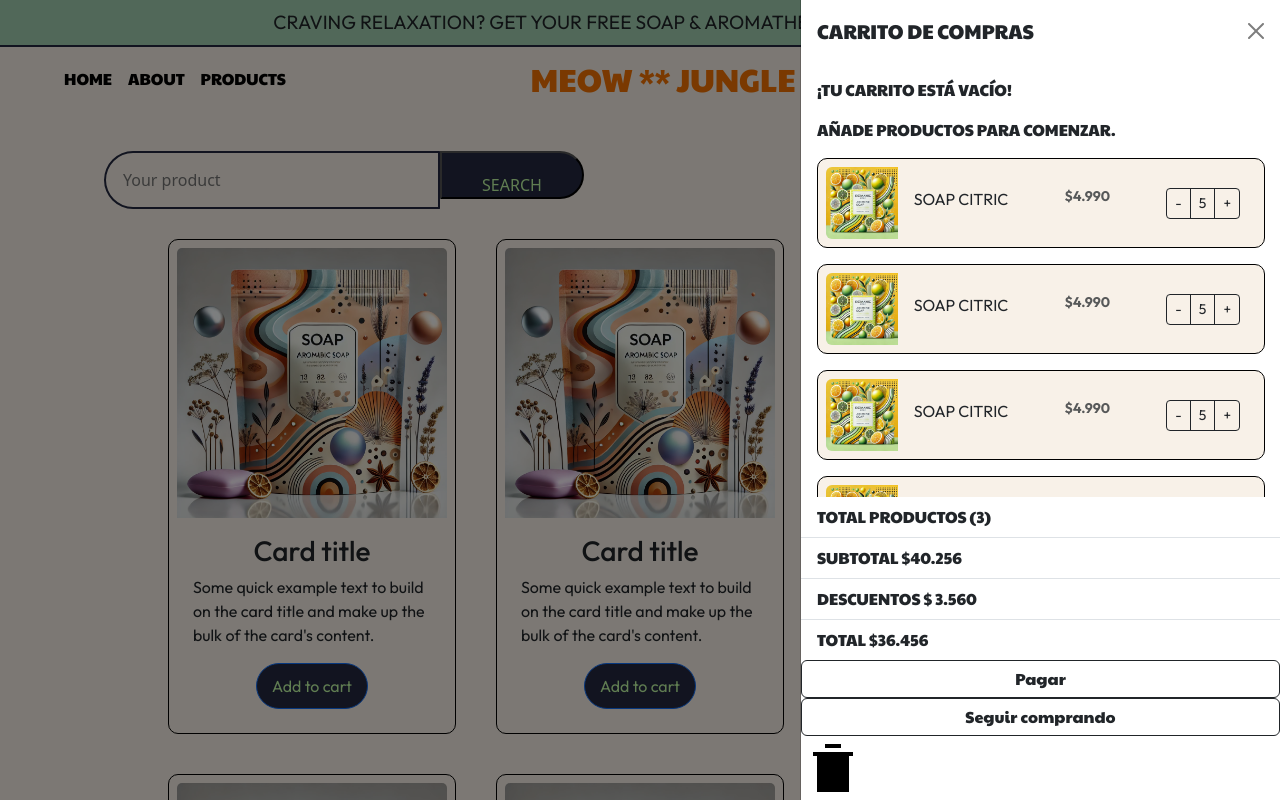
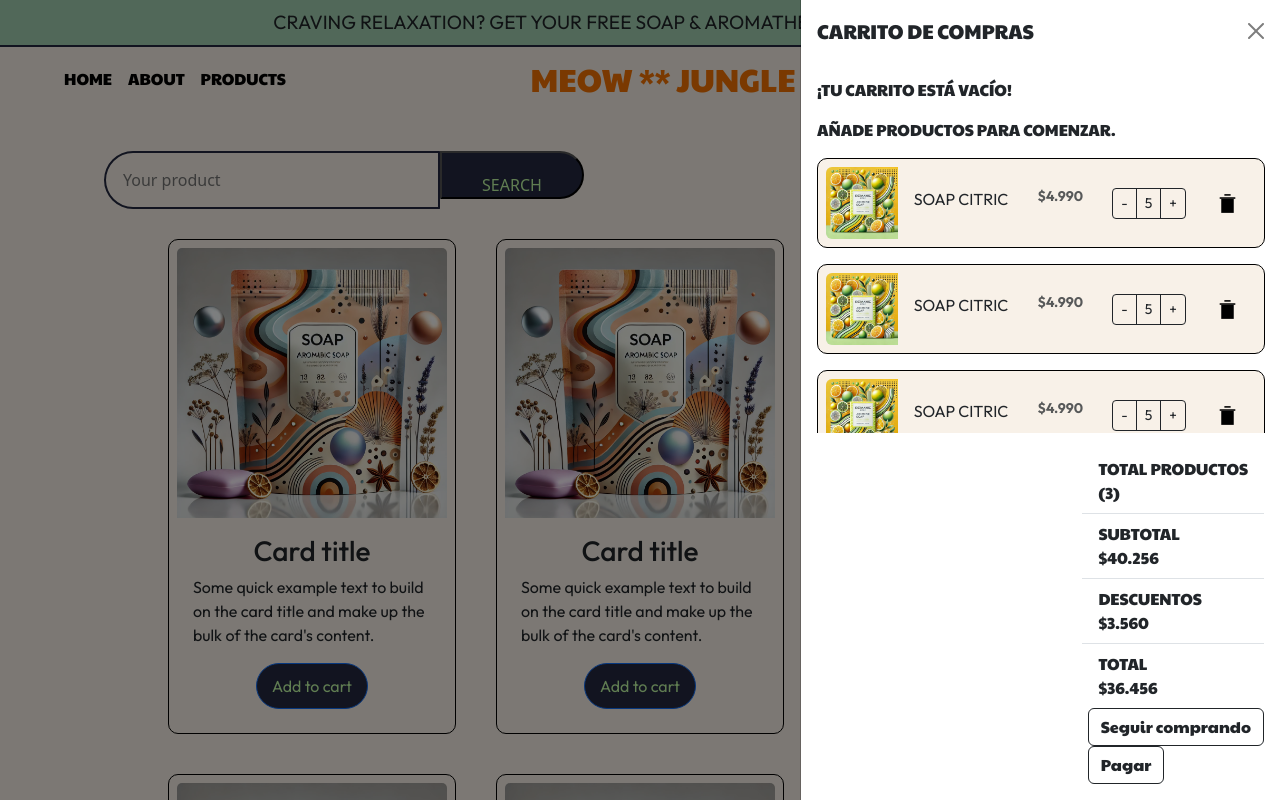
Before and after one commit to CaroMokka/Ecommerce-MeowJungle, a React (Vite) app in the folder frontend/: page /products in a window 1280 px wide. Both pictures are taken after a click on the link 1199 px from the left and 78 px from the top of the page. Shown: the top 800 px of the page. Built offline with nearby package versions, Linux system fonts and the light colour scheme.

Commit message:
Add buttons cart

```diff
--- a/frontend/src/components/common/cart/Cart.tsx
+++ b/frontend/src/components/common/cart/Cart.tsx
@@ -1,5 +1,6 @@
 import ListCart from "./listCart/ListCart"
 import ResumeCart from "./resumeCart/ResumeCart"
+import EmptyCartMessage from "./emptyCartMessage/EmptyCartMessage"
 function Cart() {
   return (
     <>
@@ -48,14 +49,8 @@ function Cart() {
           ></button>
         </div>
         <div className="offcanvas-body" style={{width:"60vh"}}>
-            <p>
-            ¡Tu carrito está vacío!
-            </p>
-            <p>
-            Añade productos para comenzar.
-            </p>
+            <EmptyCartMessage/>
            < ListCart/>
-
         </div>
         <ResumeCart/>
       </div>
--- /dev/null
+++ b/frontend/src/components/common/cart/buttonsCart/ButtonBuy.tsx
@@ -0,0 +1,12 @@
+
+function ButtonBuy() {
+  return (
+    <div>
+       <button type="button" className="btn btn-outline-dark">
+          Seguir comprando
+        </button>
+    </div>
+  )
+}
+
+export default ButtonBuy
--- /dev/null
+++ b/frontend/src/components/common/cart/buttonsCart/ButtonPay.tsx
@@ -0,0 +1,11 @@
+function ButtonPay() {
+  return (
+    <div>
+      <button type="button" className="btn btn-outline-dark">
+          Pagar
+        </button>
+    </div>
+  )
+}
+
+export default ButtonPay
--- /dev/null
+++ b/frontend/src/components/common/cart/emptyCartMessage/EmptyCartMessage.tsx
@@ -0,0 +1,14 @@
+function EmptyCartMessage() {
+  return (
+    <div>
+      <p>
+            ¡Tu carrito está vacío!
+            </p>
+            <p>
+            Añade productos para comenzar.
+            </p>
+    </div>
+  )
+}
+
+export default EmptyCartMessage
--- a/frontend/src/components/common/cart/productCart/ProductCart.tsx
+++ b/frontend/src/components/common/cart/productCart/ProductCart.tsx
@@ -1,4 +1,5 @@
 import QuantityProduct from "./quantityProduct/QuantityProduct";
+import DeleteProduct from "./deleteProduct/DeleteProduct";
 function ProductCart() {
   return (
     <>
@@ -21,6 +22,7 @@ function ProductCart() {
                 </small>
               </p>
               <QuantityProduct />
+              <DeleteProduct />
             </div>
           </div>
         </div>
--- a/frontend/src/components/common/cart/productCart/deleteProduct/DeleteProduct.tsx
+++ b/frontend/src/components/common/cart/productCart/deleteProduct/DeleteProduct.tsx
@@ -0,0 +1,19 @@
+function DeleteProduct() {
+  return (
+    <a>
+      <svg
+        width="25"
+        height="25"
+        viewBox="0 0 64 64"
+        fill="none"
+        xmlns="http://www.w3.org/2000/svg"
+      >
+        <rect x="16" y="20" width="32" height="36" fill="black" />
+        <rect x="12" y="16" width="40" height="4" fill="black" />
+        <rect x="24" y="8" width="16" height="4" fill="black" />
+      </svg>
+    </a>
+  );
+}
+
+export default DeleteProduct;
--- a/frontend/src/components/common/cart/resumeCart/ResumeCart.tsx
+++ b/frontend/src/components/common/cart/resumeCart/ResumeCart.tsx
@@ -1,42 +1,30 @@
+import ButtonPay from "../../cart/buttonsCart/ButtonPay";
+import ButtonBuy from "../buttonsCart/ButtonBuy";
 function ResumeCart() {
   return (
-    <div>
+    <div className="d-flex flex-column align-items-end p-3" >
       <ul className="list-group list-group-flush">
+        <div className="list-group-item">
+          <div>Total productos</div>
+          <div>(3)</div>
+        </div>
         <li className="list-group-item">
-          <div>Total productos (3)</div>
+          <div>SubTotal</div>
+          <div> $40.256</div>
         </li>
         <li className="list-group-item">
-          <div>SubTotal $40.256</div>
+          <div>Descuentos</div>
+          <div>$3.560</div>
         </li>
         <li className="list-group-item">
-          <div>Descuentos $ 3.560</div>
-        </li>
-        <li className="list-group-item">
-          <div>Total $36.456</div>
+          <div>Total</div>
+          <div>$36.456</div>
         </li>
       </ul>
 
       <div className="d-flex flex-column">
-        <button type="button" className="btn btn-outline-dark">
-          Pagar
-        </button>
-        <button type="button" className="btn btn-outline-dark">
-          Seguir comprando
-        </button>
-
-        <svg
-          width="64"
-          height="64"
-          viewBox="0 0 64 64"
-          fill="none"
-          xmlns="http://www.w3.org/2000/svg"
-        >
-
-
-          <rect x="16" y="20" width="32" height="36" fill="black" />
-          <rect x="12" y="16" width="40" height="4" fill="black" />
-          <rect x="24" y="8" width="16" height="4" fill="black" />
-        </svg>
+        <ButtonBuy />
+        <ButtonPay />
       </div>
     </div>
   );
```
Also changed, not shown: frontend/public/svg/trash.svg, frontend/src/pages/Cart.tsx (added).
